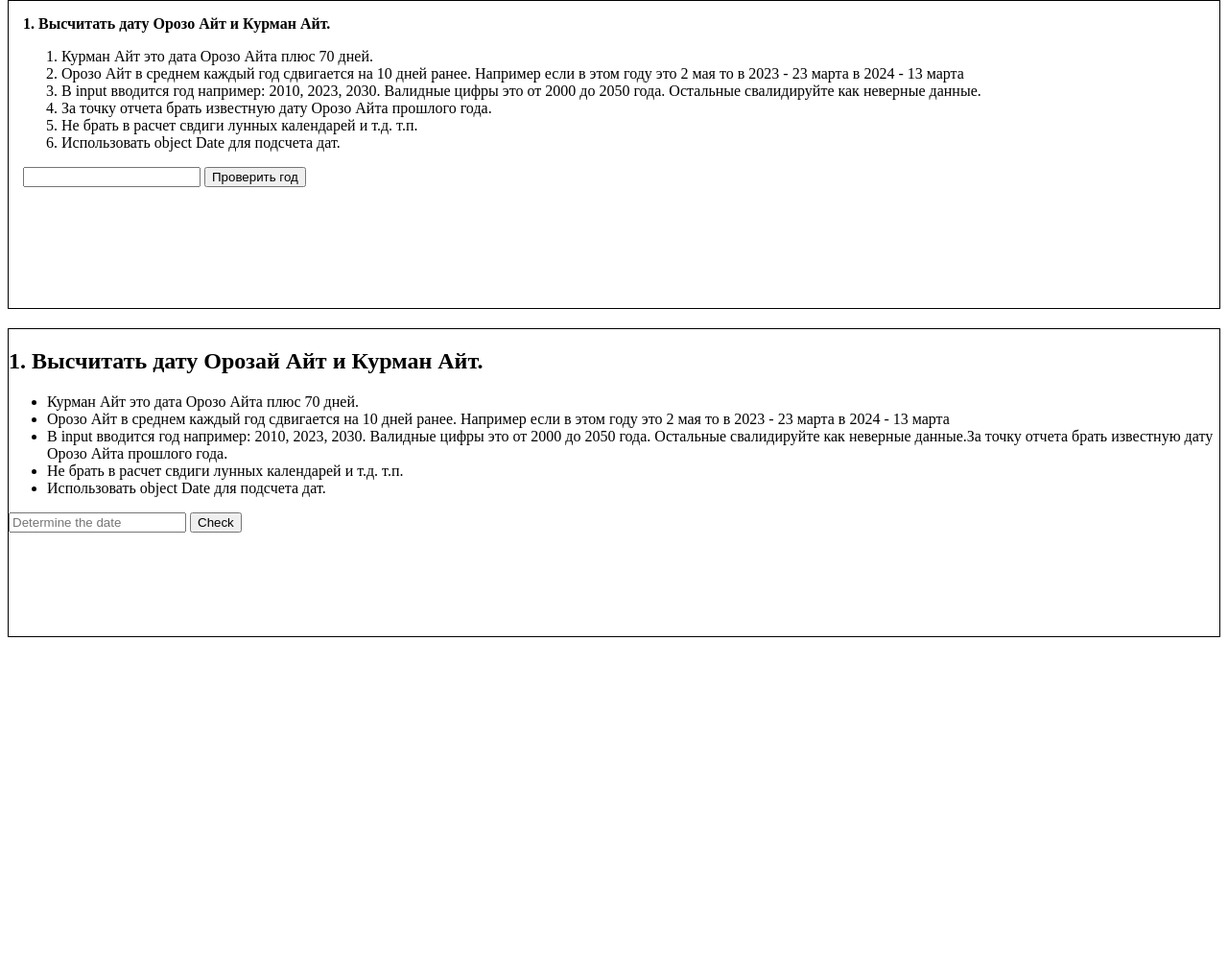
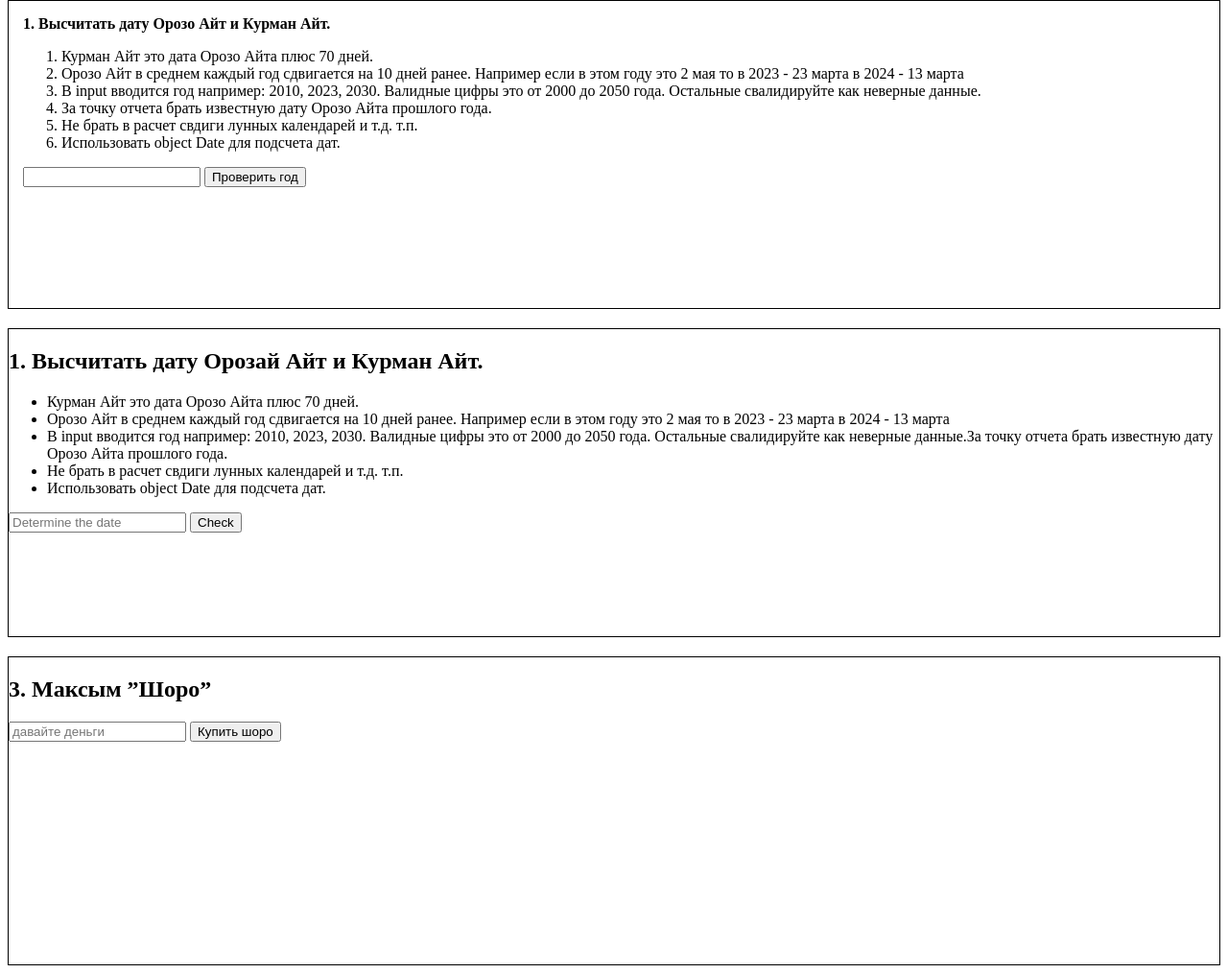
Before and after one commit to ulukbek18/Dias-Team, a plain HTML site: page index.html in a window 1280 px wide. Shown: the part 91-1105 px from the top of the page at 96% size. Before the commit the page ends 800 px from the top, so only its background shows below. Drawn offline with Linux system fonts and the light colour scheme.

Commit message:
erkin added task3

```diff
--- a/index.html
+++ b/index.html
@@ -57,6 +57,11 @@
         <button onclick="checkValues()">Check</button>
         <div id="daterelease" class="hero-davion"></div>
     </div>
+    <div class="grid-container">
+        <h2>3. Максым ”Шоро”</h2>
+        <input id="inputMoney" type="text" placeholder="давайте деньги" />
+        <button onclick="Shoro()">Купить шоро</button>
+      </div>
 
     <script src="/js/question1.js"></script>
     <script src="/js/question3.js"></script>
```
